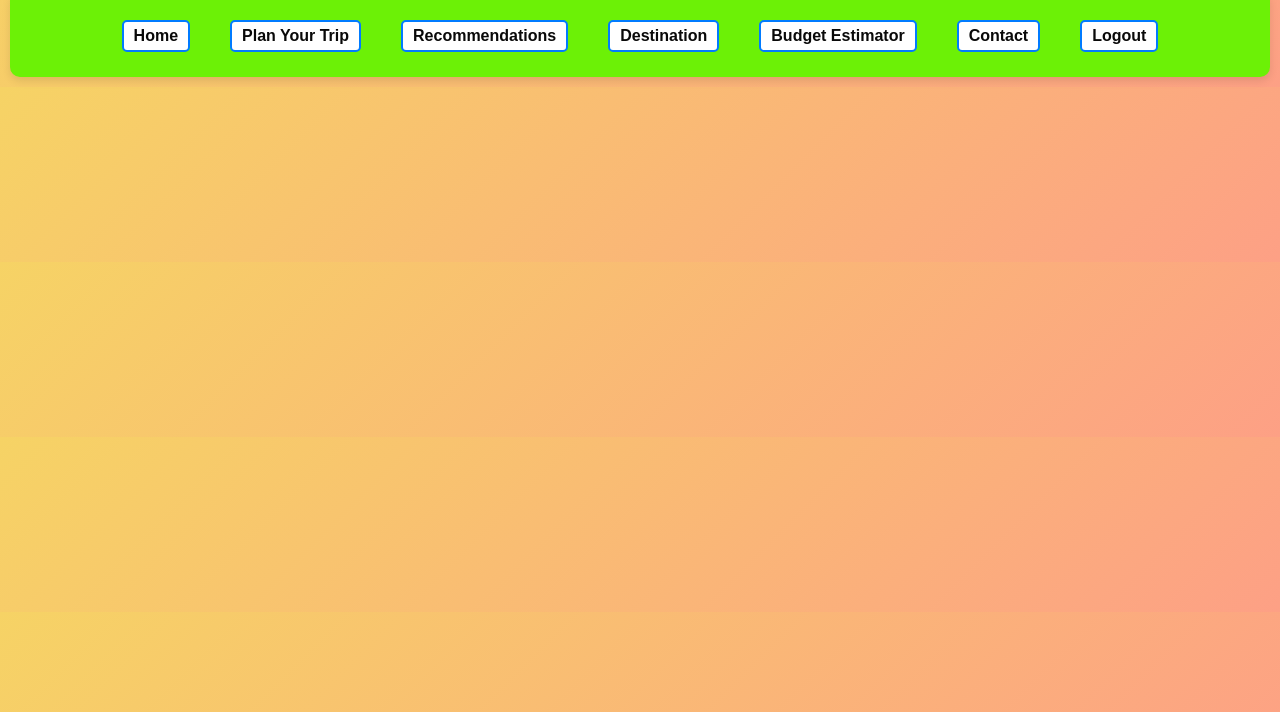
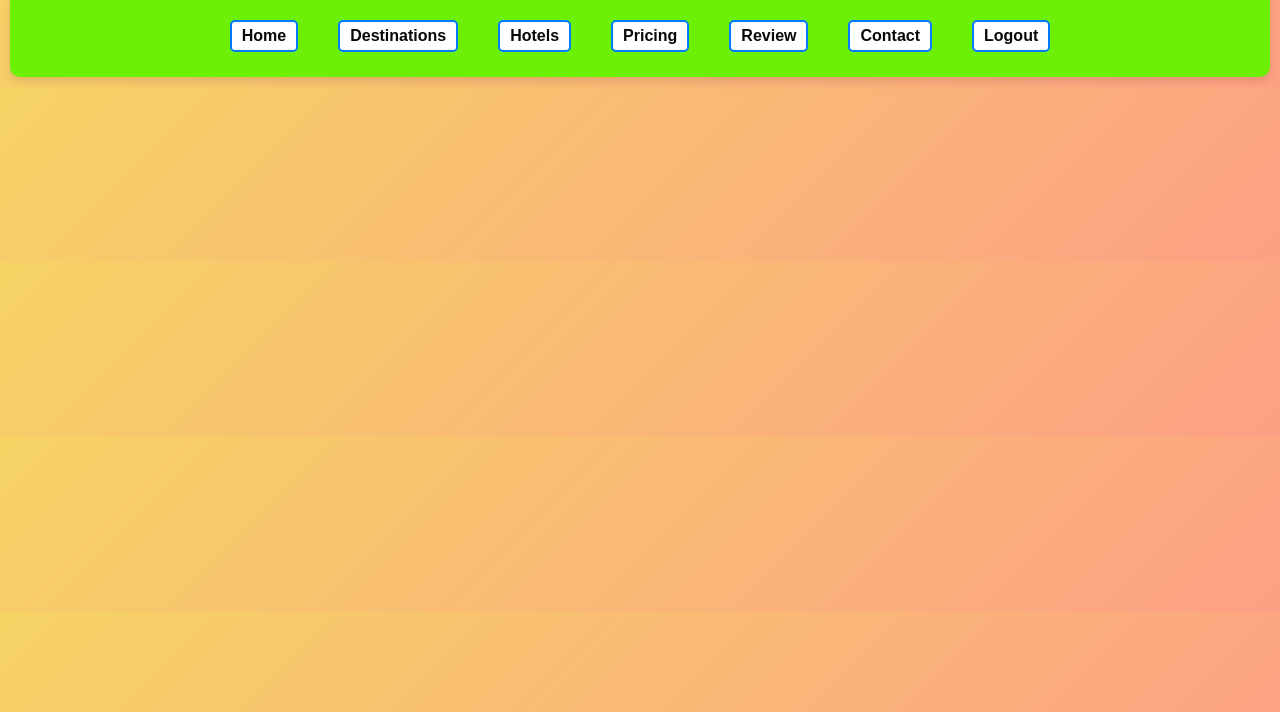
Before and after one commit to Khushi-ddu-cse/miniproject-s, a plain HTML site: page dashboard.html in a window 1280 px wide. Shown: the part 88-800 px from the top of the page. Drawn offline with Linux system fonts and the light colour scheme.

Commit message:
Update dashboard.html

```diff
--- a/dashboard.html
+++ b/dashboard.html
@@ -15,23 +15,23 @@
              <span>Home</span>
          </div>
 
-        <div class="nav-item" onclick="redirectToPage('planning.html')">
-            <span>Plan Your Trip</span>
+         <div class="nav-item" onclick="redirectToPage('Destinations.html')">
+             <span>Destinations</span>
          </div>
 
-        <div class="nav-item" onclick="redirectToPage('recommendation.html')">
-            <span>Recommendations</span>
+         <div class="nav-item" onclick="redirectToPage('Hotels.html')">
+             <span>Hotels</span>
          </div>
 
-        <div class="nav-item" onclick="redirectToPage('destination.html')">
-            <span>Destination</span>
+         <div class="nav-item" onclick="redirectToPage('Pricing.html')">
+             <span>Pricing</span>
          </div>
 
-        <div class="nav-item" onclick="redirectToPage('budget.html')">
-            <span>Budget Estimator</span>
+         <div class="nav-item" onclick="redirectToPage('Review.html')">
+             <span>Review</span>
          </div>
 
-        <div class="nav-item" onclick="redirectToPage('contact.html')">
+         <div class="nav-item" onclick="redirectToPage('Contact.html')">
              <span>Contact</span>
          </div>
 
```
Lines whose indentation alone changed are shown as unchanged.
